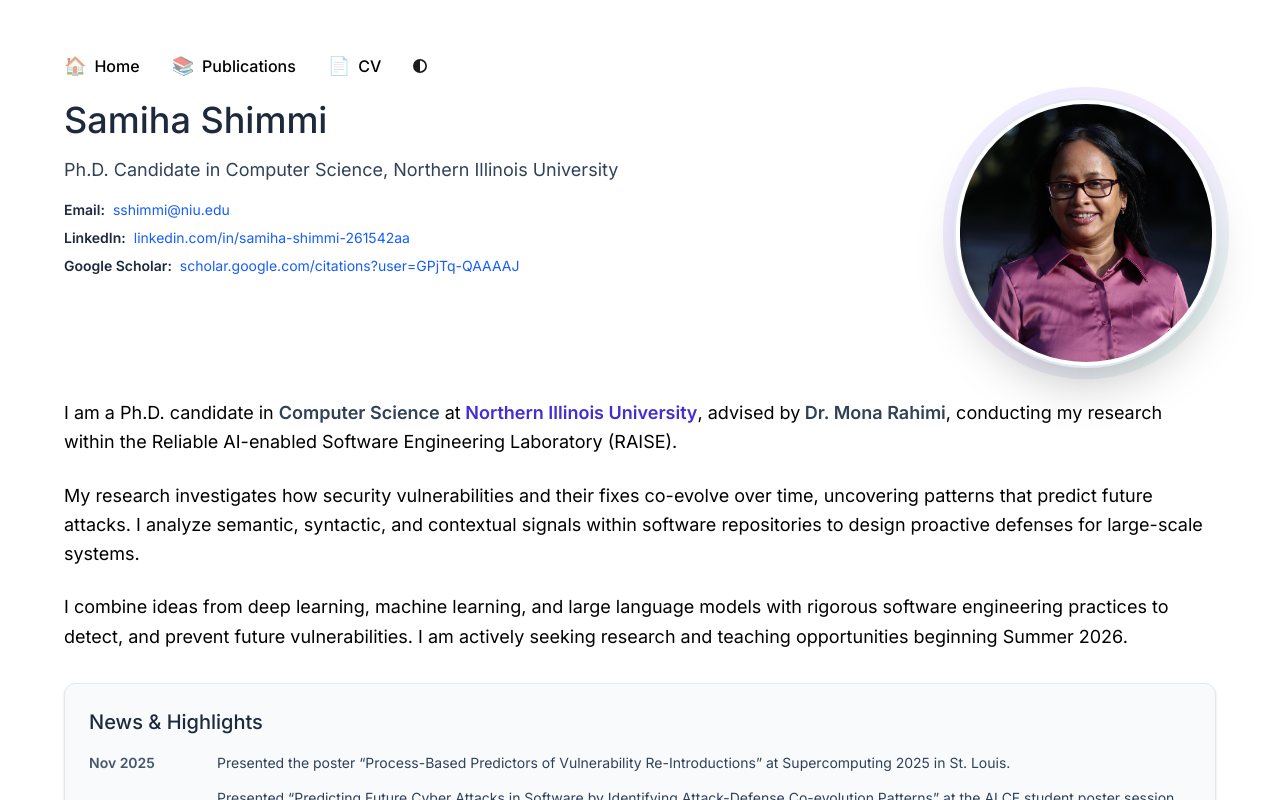
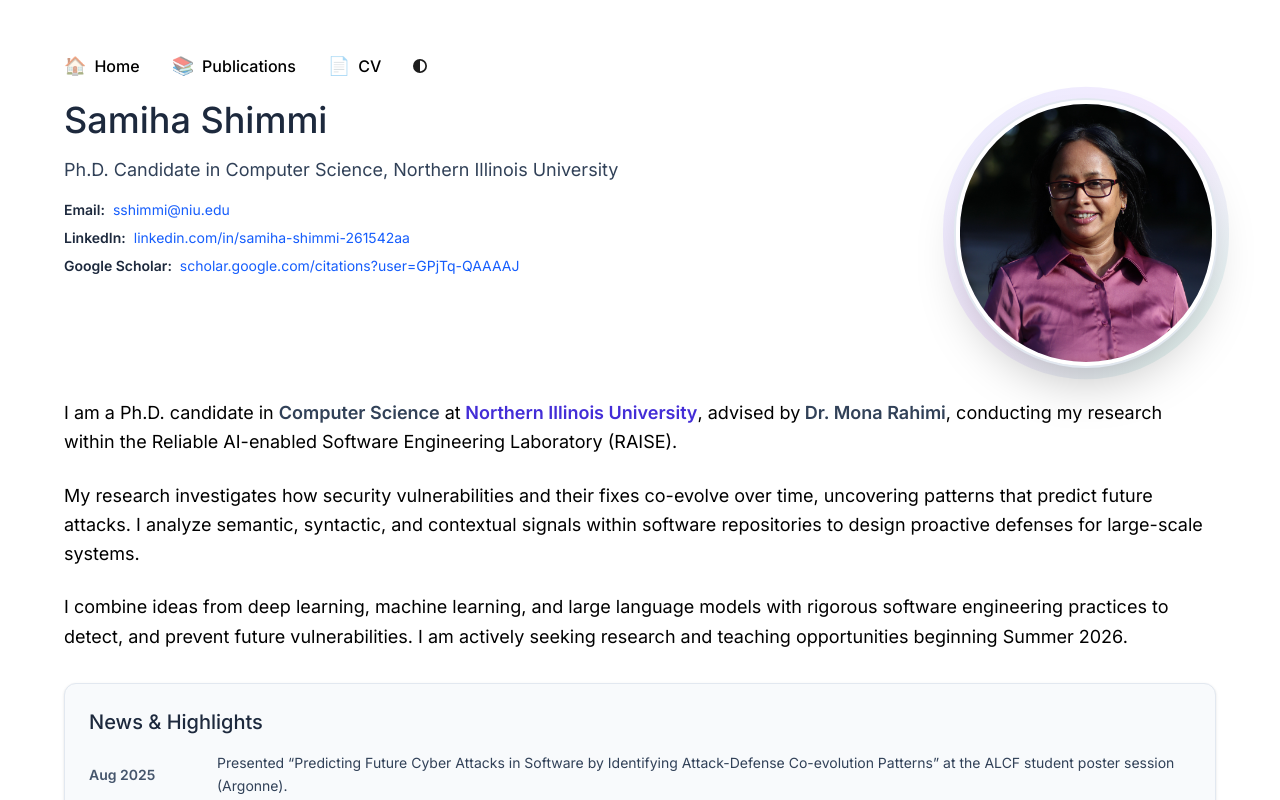
Before and after one commit to SamihaShimmi/shimmi-website, a Next.js app: page / in a window 1280 px wide. Shown: the top 800 px of the page. Built offline with nearby package versions, Linux system fonts and the light colour scheme.

Commit message:
first update

```diff
--- a/app/page.tsx
+++ b/app/page.tsx
@@ -2,11 +2,11 @@ import Image from "next/image";
 import { socialLinks } from "./lib/config";
 
 const newsHighlights = [
-  {
-    date: "Nov 2025",
-    description:
-      "Presented the poster “Process-Based Predictors of Vulnerability Re-Introductions” at Supercomputing 2025 in St. Louis.",
-  },
+  // {
+  //   date: "Nov 2025",
+  //   description:
+  //     "Presented the poster “Process-Based Predictors of Vulnerability Re-Introductions” at Supercomputing 2025 in St. Louis.",
+  // },
   {
     date: "Aug 2025",
     description:
```
